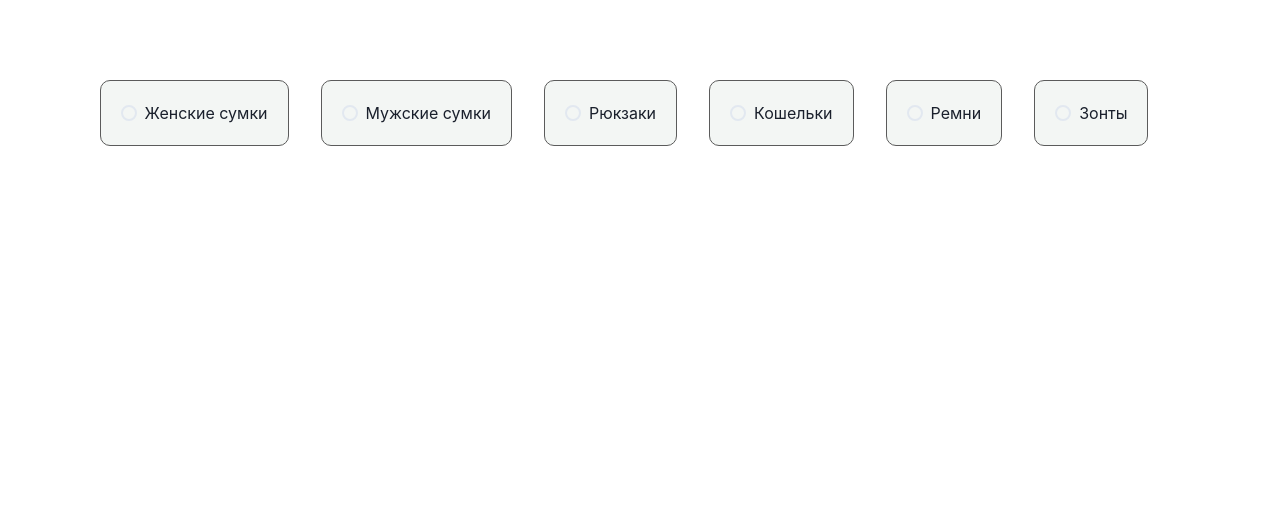
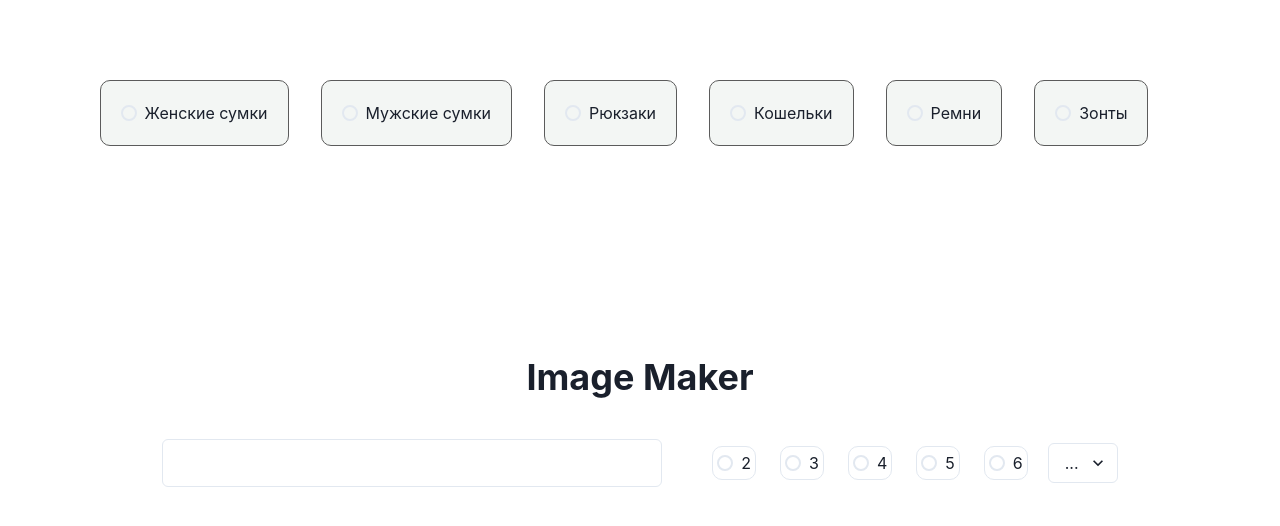
Before and after one commit to ArtemPrihnich/For-Work, a React (Create React App) app: page / in a window 1280 px wide. Shown: the top 526 px of the page. Built offline with nearby package versions, Linux system fonts and the light colour scheme.

Commit message:
added image creator

```diff
--- a/src/components/App.jsx
+++ b/src/components/App.jsx
@@ -1,16 +1,12 @@
+import { Box } from '@chakra-ui/react';
+import BasicCategories from './BasicCategories';
+import ImageMaker from './ImageMaker';
+
 export const App = () => {
   return (
-    <div
-      style={{
-        height: '100vh',
-        display: 'flex',
-        justifyContent: 'center',
-        alignItems: 'center',
-        fontSize: 40,
-        color: '#010101',
-      }}
-    >
-      Project start
-    </div>
+    <Box>
+      <BasicCategories />
+      <ImageMaker />
+    </Box>
   );
 };
--- a/src/components/BasicCategories.jsx
+++ b/src/components/BasicCategories.jsx
@@ -8,7 +8,7 @@ const BasicCategories = () => {
   const [type, setType] = useState(0);
   const [material, setMaterial] = useState(0);
   const [subType, setSubType] = useState(0);
-  const [result, setResult] = useState('sssdsd');
+  const [result, setResult] = useState('');
 
   useEffect(() => setResult(''), [type, material, subType]);
   const { onCopy, value, setValue, hasCopied } = useClipboard('');
--- /dev/null
+++ b/src/components/ImageMaker.jsx
@@ -0,0 +1,168 @@
+import {
+  Flex,
+  Input,
+  Radio,
+  RadioGroup,
+  Text,
+  Box,
+  Heading,
+  Select,
+} from '@chakra-ui/react';
+import React, { useEffect, useState } from 'react';
+import { useClipboard } from '@chakra-ui/react';
+
+const ImageMaker = () => {
+  const [name, setName] = useState('');
+  const [quantity, setQuantity] = useState(0);
+  const [result, setResult] = useState('');
+
+  const { onCopy, value, setValue, hasCopied } = useClipboard('');
+
+  useEffect(() => {
+    if (name === '') {
+      return;
+    }
+    for (let i = 1; i < quantity; i += 1) {
+      if (i === 1) {
+        setResult(`${name}.jpg`);
+      }
+      setResult(prevState => prevState + ` ${name}-${i}.jpg`);
+    }
+  }, [name, quantity, result]);
+
+  useEffect(() => setValue(result), [result, setValue]);
+
+  return (
+    <Box paddingRight={10} paddingLeft={10}>
+      <Heading marginBottom={10} textAlign="center">
+        Image Maker
+      </Heading>
+      <Flex alignItems="center" justifyContent="center">
+        <Input
+          w="500px"
+          marginRight="50px"
+          size="lg"
+          value={name}
+          onChange={e => setName(e.target.value)}
+          onFocus={e => e.target.select()}
+        />
+        <RadioGroup onChange={setQuantity} value={quantity} marginRight="20px">
+          <Box
+            display="inline-block"
+            borderWidth={1}
+            marginRight="6"
+            // borderColor={type === 'Женские сумки' ? '#274e13' : '#5b5b5b'}
+            borderRadius={10}
+            // bgColor={type === 'Женские сумки' ? '#b6d7a8' : '#f3f6f4'}
+          >
+            <Radio padding={1} value="2">
+              2
+            </Radio>
+          </Box>
+          <Box
+            display="inline-block"
+            borderWidth={1}
+            marginRight="6"
+            // borderColor={type === 'Женские сумки' ? '#274e13' : '#5b5b5b'}
+            borderRadius={10}
+            // bgColor={type === 'Женские сумки' ? '#b6d7a8' : '#f3f6f4'}
+          >
+            <Radio padding={1} value="3">
+              3
+            </Radio>
+          </Box>
+          <Box
+            display="inline-block"
+            borderWidth={1}
+            marginRight="6"
+            // borderColor={type === 'Женские сумки' ? '#274e13' : '#5b5b5b'}
+            borderRadius={10}
+            // bgColor={type === 'Женские сумки' ? '#b6d7a8' : '#f3f6f4'}
+          >
+            <Radio padding={1} value="4">
+              4
+            </Radio>
+          </Box>
+          <Box
+            display="inline-block"
+            borderWidth={1}
+            marginRight="6"
+            // borderColor={type === 'Женские сумки' ? '#274e13' : '#5b5b5b'}
+            borderRadius={10}
+            // bgColor={type === 'Женские сумки' ? '#b6d7a8' : '#f3f6f4'}
+          >
+            <Radio padding={1} value="5">
+              5
+            </Radio>
+          </Box>
+          <Box
+            display="inline-block"
+            borderWidth={1}
+            // borderColor={type === 'Женские сумки' ? '#274e13' : '#5b5b5b'}
+            borderRadius={10}
+            // bgColor={type === 'Женские сумки' ? '#b6d7a8' : '#f3f6f4'}
+          >
+            <Radio padding={1} value="6">
+              6
+            </Radio>
+          </Box>
+        </RadioGroup>
+        <Box>
+          <Select
+            size="md"
+            placeholder="..."
+            onChange={e => setQuantity(e.target.value)}
+            value={quantity}
+          >
+            <option value="7">7</option>
+            <option value="8">8</option>
+            <option value="9">9</option>
+            <option value="10">10</option>
+            <option value="11">11</option>
+            <option value="12">12</option>
+            <option value="13">13</option>
+            <option value="14">14</option>
+            <option value="15">15</option>
+            <option value="16">16</option>
+            <option value="17">17</option>
+            <option value="18">18</option>
+            <option value="19">19</option>
+            <option value="20">20</option>
+          </Select>
+        </Box>
+      </Flex>
+      <Flex alignItems="center" justify="center" marginTop="60px">
+        <Box
+          w={50}
+          h={50}
+          borderRadius={25}
+          bgColor={hasCopied ? 'green' : 'none'}
+        />
+        {result !== '' && (
+          <Text
+            marginRight={6}
+            marginLeft={6}
+            fontSize={24}
+            onClick={onCopy}
+            value={value}
+            padding={5}
+            borderWidth={1}
+            borderRadius={10}
+            borderColor="black"
+            bgColor="#fff4e9"
+          >
+            {result}
+          </Text>
+        )}
+        <Box
+          w={50}
+          h={50}
+          borderRadius={25}
+          bgColor={hasCopied ? 'green' : 'none'}
+        />
+      </Flex>
+    </Box>
+  );
+};
+
+export default ImageMaker;
--- a/src/index.js
+++ b/src/index.js
@@ -2,12 +2,12 @@ import React from 'react';
 import ReactDOM from 'react-dom/client';
 import { ChakraProvider } from '@chakra-ui/react';
 import './index.css';
-import BasicCategories from 'components/BasicCategories';
+import { App } from 'components/App';
 
 ReactDOM.createRoot(document.getElementById('root')).render(
   <React.StrictMode>
     <ChakraProvider>
-      <BasicCategories />
+      <App />
     </ChakraProvider>
   </React.StrictMode>
 );
```
